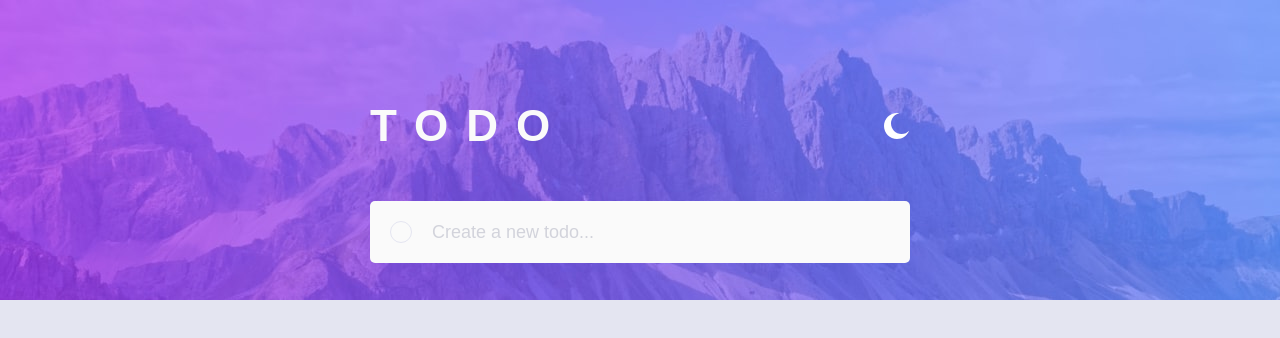
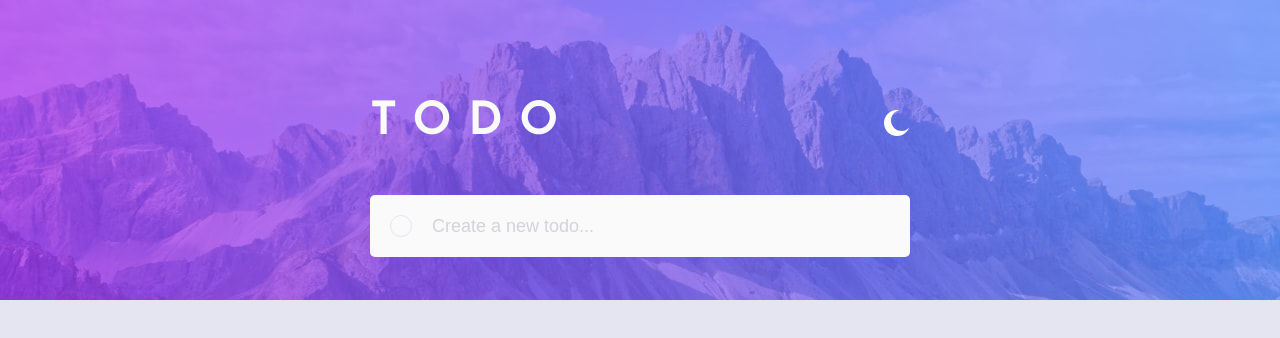
Before and after one commit to ZuuZaa/todo_react, a React (Create React App) app: page / in a window 1280 px wide. Shown: the top 338 px of the page. Built offline with nearby package versions, Linux system fonts and the light colour scheme.

Commit message:
font family

```diff
--- a/src/components/Todo/components/NoData/style.scss
+++ b/src/components/Todo/components/NoData/style.scss
@@ -1,6 +1,4 @@
 @use "../../../../assets/scss/colors.scss";
-
-
 
 .no-data {
     text-align: center;
@@ -14,3 +12,8 @@
     background-color: colors.$very-light-gray;
     border-bottom: 0.1rem solid colors.$very-light-grayish-blue;
 }
+#dark .no-data {
+    color: colors.$light-grayish-blue;
+    background-color: colors.$very-dark-desaturated-blue;
+    border-bottom: 0.1rem solid colors.$very-dark-grayish-blue-2;
+}
--- a/src/index.scss
+++ b/src/index.scss
@@ -1,6 +1,6 @@
 @font-face {
   font-family: "Josefin Sans";
-  src: url("./assets/fonts/JosefinSans-Regular.ttf") format("ttf");
+  src: url("./assets/fonts/JosefinSans-Regular.ttf") format('truetype');
 }
 
 * {
```
